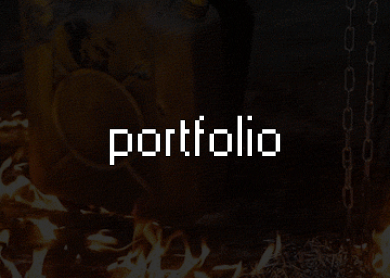
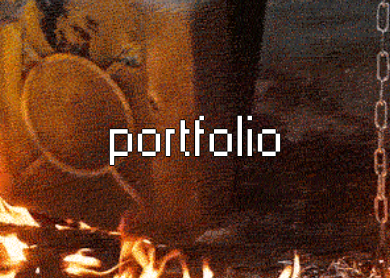
Before and after one commit to leoBitto/sito_fotografo, a Django app: page /menu in a window 390 px wide. Shown: the part 282-560 px from the top of the page. Run offline with Django 3.2, Linux system fonts and the light colour scheme; some libraries are stand-ins or nearby versions.

Commit message:
aggiustato media queries in menu

```diff
--- a/static/css/menu.css
+++ b/static/css/menu.css
@@ -62,18 +62,32 @@ a:focus:hover
 }
 
 @media only screen and (max-width: 768px) {
-    #overlay h1{
-        font-size: 4em;
+    .overlay{
+        background-color: transparent;
     }
 }
 
-@media only screen and (max-width: 425px) {
-    #overlay h1{
-        font-size: 2.5em;
-    }
+@media only screen and (max-width: 650px) {
     .menu{
         column-count: 0;
+        column-gap: 0;
         display:flex;
         flex-flow: column;
+        background-image: url('../images/portfolio-sito-web.gif');
+        background-size: cover;
+        background-repeat: no-repeat;
+        background-position: center;
+    }
+    .overlay{
+        background-color: transparent;
+    }
+    .about_page{
+        background-image: none;
+    }
+    .contacts_page{
+        background-image: none;
+    }
+    .portfolio_page{
+        background-image: none;
     }
 }
--- a/templates/menu.html
+++ b/templates/menu.html
@@ -16,7 +16,6 @@
         <div class="menu">
 
             <div class="column about_page">
-                <!--<a href="{% url 'about' %}"><h2>about</h2></a> -->
                 <a class="overlay" href="{% url 'about' %}">
                     about
                 </a>
```
